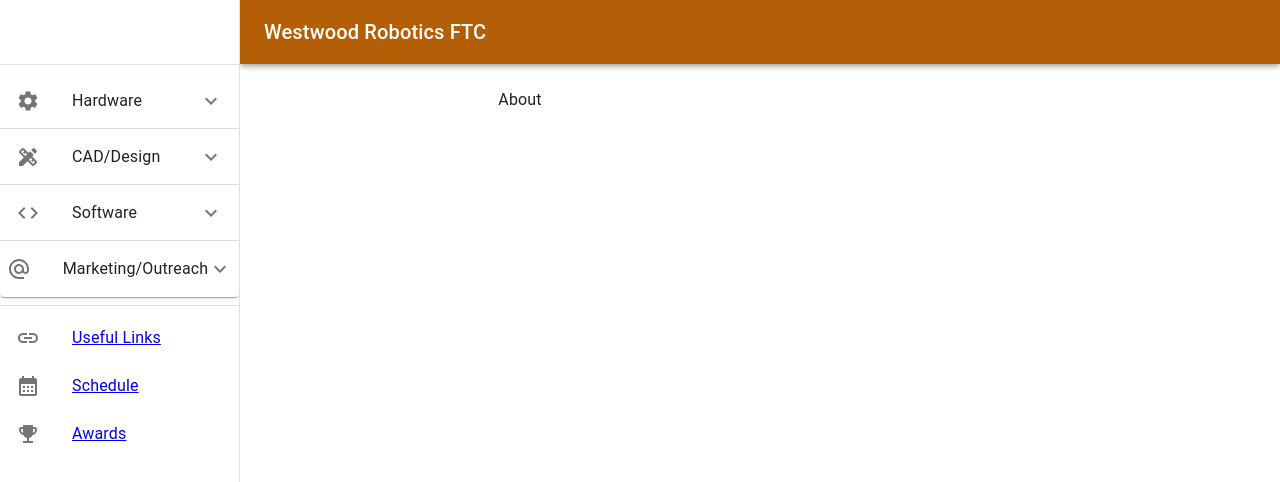
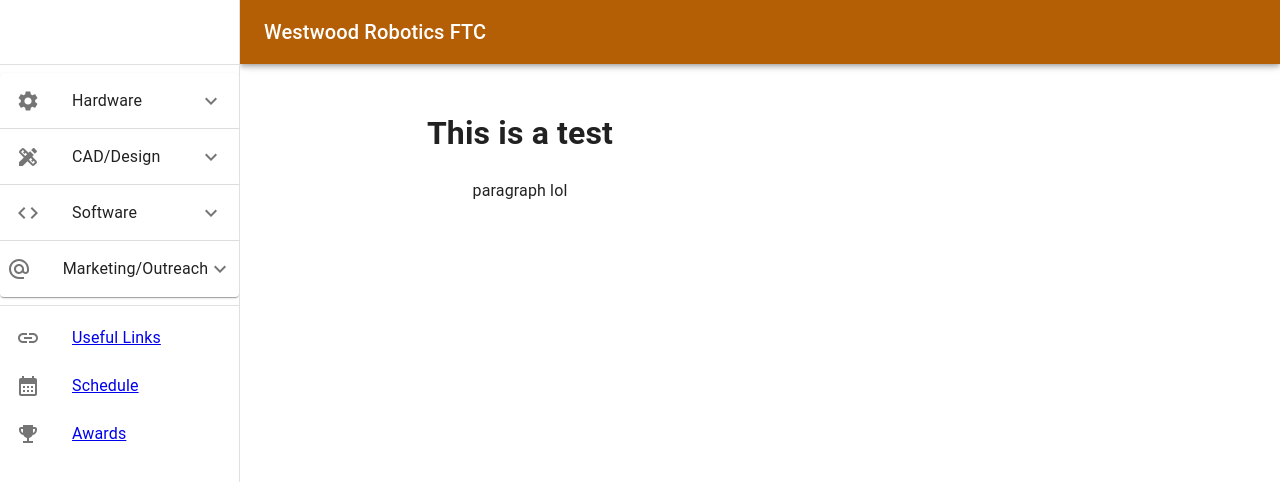
Before and after one commit to Reet-Sinha/wwroboftc, a React (Create React App) app: page /wwroboftc/about in a window 1280 px wide. Shown: the top 482 px of the page. Built offline with nearby package versions, Linux system fonts and the light colour scheme.

Commit message:
md files rendered

```diff
--- a/package.json
+++ b/package.json
@@ -13,6 +13,7 @@
     "@testing-library/react": "^13.3.0",
     "@testing-library/user-event": "^13.5.0",
     "firebase": "^9.8.3",
+    "markdown-to-jsx": "^7.1.7",
     "react": "^18.2.0",
     "react-dom": "^18.2.0",
     "react-router-dom": "^6.3.0",
--- a/src/Components/PageManager.js
+++ b/src/Components/PageManager.js
@@ -1,9 +1,21 @@
 import {Toolbar,Box} from '@mui/material'
 import {Route, Routes} from 'react-router-dom'
+import React from 'react'
+import Markdown from 'markdown-to-jsx';
 
 const drawerWidth = 240;
 
 export default function PageManager(){
+    const [post, setPost] = React.useState('');
+    React.useEffect(()=>{
+        import('../Test.md')
+            .then(res=>{
+                fetch(res.default)
+                    .then(res => res.text())
+                    .then(res => setPost(res))
+            })
+    },[])
+
     return(
         <Box
             component='main'
@@ -14,7 +26,7 @@ export default function PageManager(){
           <Route exact path = '/wwroboftc/'>
 
           </Route>
-          <Route exact path='/wwroboftc/about/' element={<div className="About">About</div>}/>
+          <Route exact path='/wwroboftc/about/' element={<Markdown>{post}</Markdown>}/>
           </Routes>
         </Box>
     )
--- /dev/null
+++ b/src/Test.md
@@ -0,0 +1,3 @@
+#This is a test
+
+paragraph lol
```
Also changed, not shown: 1 other file (tests, documents, lock files or other folders).
